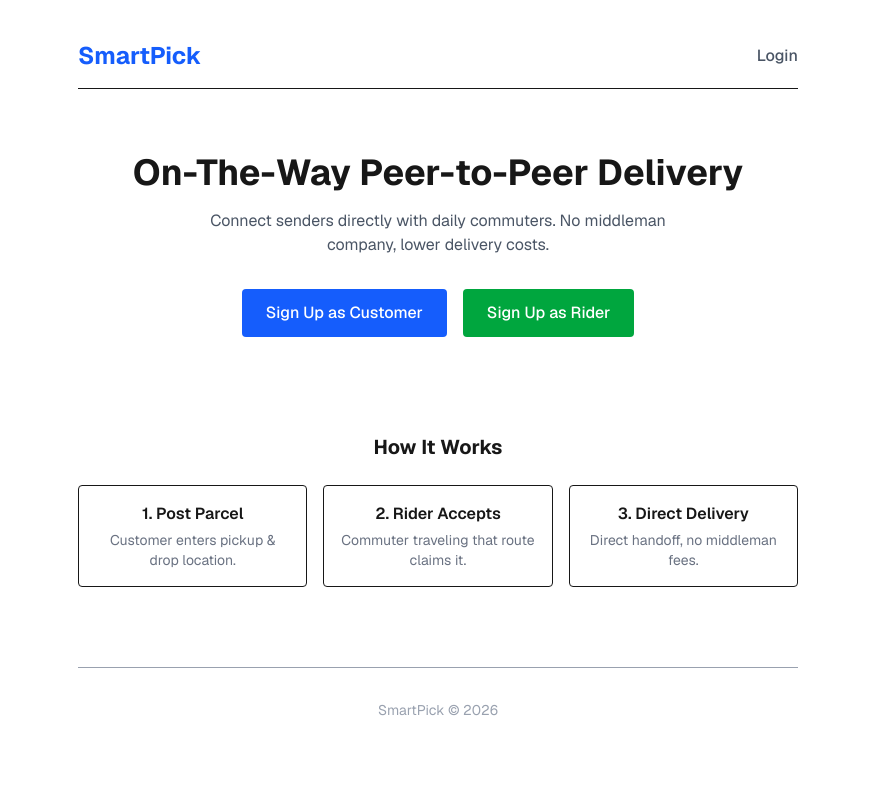
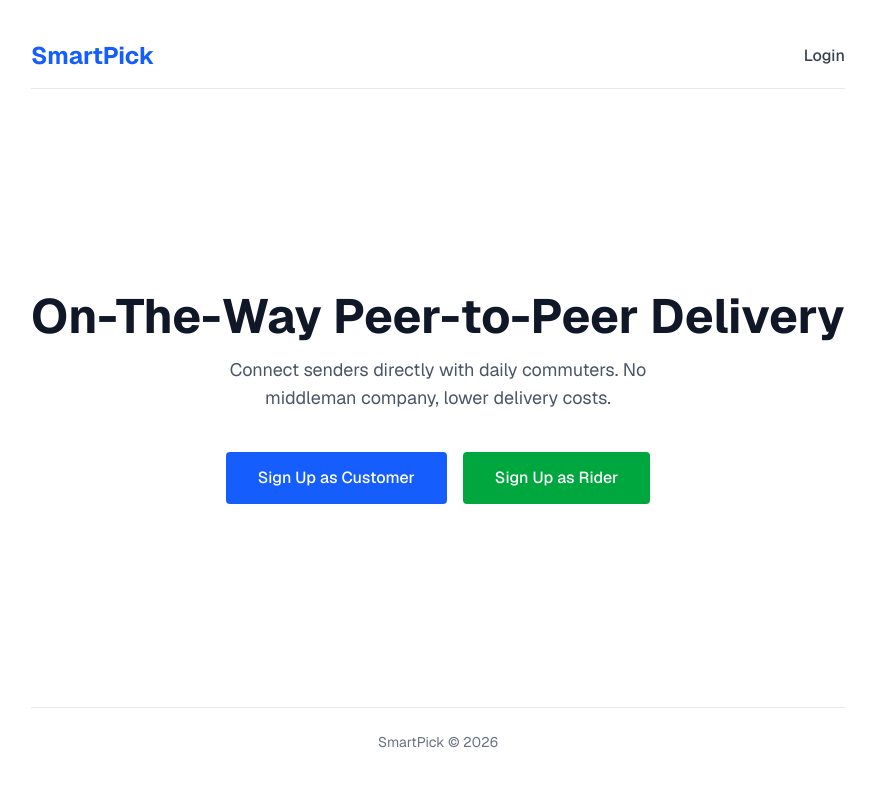
Before and after one commit to mahmudulhasanmaruf78/smart-pick-frontend, a Next.js app: page / in a window 1280 px wide. Shown: the top 786 px of the page, without its empty margins (202-1077 px from the left). Built offline with nearby package versions, Linux system fonts and the light colour scheme.

Commit message:
feat(landing): make page pure white and remove how it works section

```diff
--- a/src/app/page.tsx
+++ b/src/app/page.tsx
@@ -2,23 +2,23 @@ import Link from "next/link";
 
 export default function HomePage() {
   return (
-    <div className="max-w-3xl mx-auto p-6 font-sans">
+    <div className="min-h-screen bg-white text-black font-sans flex flex-col justify-between p-6 max-w-4xl mx-auto">
       {/* 1. Simple Navbar */}
-      <nav className="flex justify-between items-center py-4 border-b">
+      <nav className="flex justify-between items-center py-4 border-b border-gray-200">
         <h1 className="text-2xl font-bold text-blue-600">SmartPick</h1>
-        <div className="space-x-4">
-          <Link href="/login" className="text-gray-600 hover:text-black font-medium">
+        <div>
+          <Link href="/login" className="text-gray-700 hover:text-blue-600 font-medium">
             Login
           </Link>
         </div>
       </nav>
 
       {/* 2. Hero Section */}
-      <section className="text-center py-16">
-        <h2 className="text-4xl font-bold mb-4">
+      <main className="text-center py-20 my-auto">
+        <h2 className="text-4xl sm:text-5xl font-bold mb-4 text-gray-900">
           On-The-Way Peer-to-Peer Delivery
         </h2>
-        <p className="text-gray-600 mb-8 max-w-lg mx-auto">
+        <p className="text-gray-600 mb-10 max-w-lg mx-auto text-lg">
           Connect senders directly with daily commuters. No middleman company, lower delivery costs.
         </p>
 
@@ -26,40 +26,21 @@ export default function HomePage() {
         <div className="flex flex-col sm:flex-row justify-center gap-4">
           <Link
             href="/register"
-            className="bg-blue-600 text-white font-medium px-6 py-3 rounded hover:bg-blue-700 transition text-center"
+            className="bg-blue-600 text-white font-medium px-8 py-3.5 rounded hover:bg-blue-700 transition text-center"
           >
             Sign Up as Customer
           </Link>
           <Link
             href="/rider/register"
-            className="bg-green-600 text-white font-medium px-6 py-3 rounded hover:bg-green-700 transition text-center"
+            className="bg-green-600 text-white font-medium px-8 py-3.5 rounded hover:bg-green-700 transition text-center"
           >
             Sign Up as Rider
           </Link>
         </div>
-      </section>
+      </main>
 
-      {/* 3. How It Works (3 Simple Steps) */}
-      <section className="py-8">
-        <h3 className="text-xl font-bold text-center mb-6">How It Works</h3>
-        <div className="grid grid-cols-1 md:grid-cols-3 gap-4">
-          <div className="border p-4 rounded text-center">
-            <h4 className="font-semibold mb-1">1. Post Parcel</h4>
-            <p className="text-sm text-gray-500">Customer enters pickup & drop location.</p>
-          </div>
-          <div className="border p-4 rounded text-center">
-            <h4 className="font-semibold mb-1">2. Rider Accepts</h4>
-            <p className="text-sm text-gray-500">Commuter traveling that route claims it.</p>
-          </div>
-          <div className="border p-4 rounded text-center">
-            <h4 className="font-semibold mb-1">3. Direct Delivery</h4>
-            <p className="text-sm text-gray-500">Direct handoff, no middleman fees.</p>
-          </div>
-        </div>
-      </section>
-
-      {/* 4. Simple Footer */}
-      <footer className="text-center py-8 border-t text-sm text-gray-400 mt-12">
+      {/* 3. Simple Footer */}
+      <footer className="text-center py-6 border-t border-gray-200 text-sm text-gray-500">
         <p>SmartPick &copy; 2026</p>
       </footer>
     </div>
```
